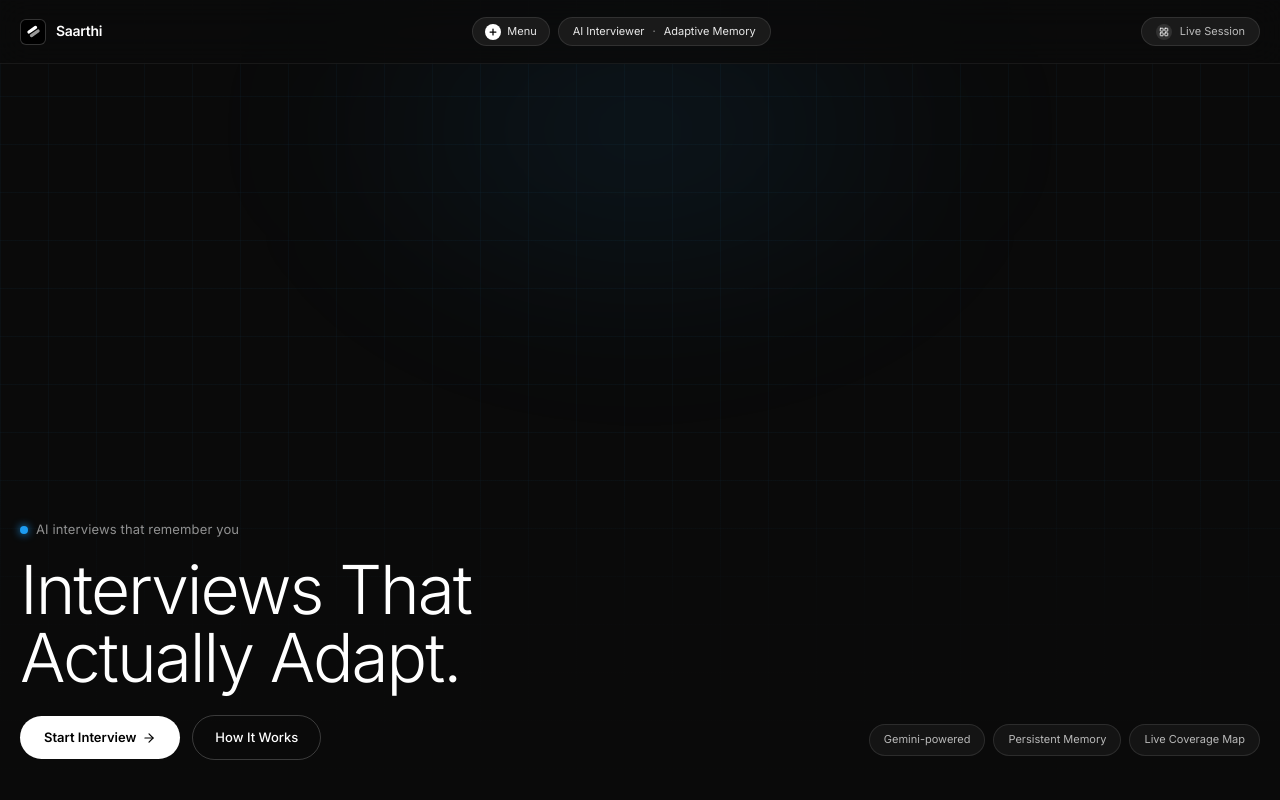
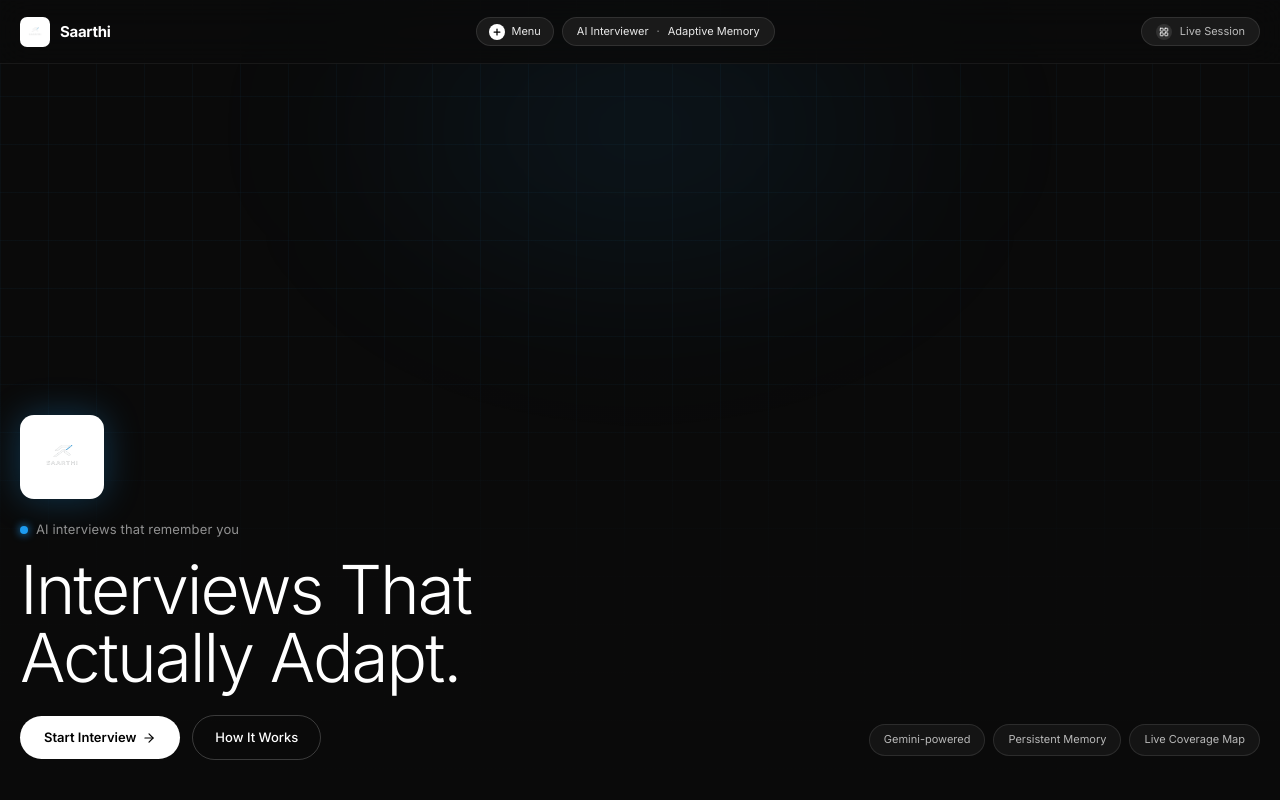
Before and after one commit to SakshiHanwat/SaarthiAi, a Next.js app: page / in a window 1280 px wide. Shown: the top 800 px of the page. Built offline with nearby package versions, Linux system fonts and the light colour scheme.

Commit message:
saarthi: update branding with new logo image, favicon, hero brand element, and header subtitles

```diff
--- a/app/interview/page.tsx
+++ b/app/interview/page.tsx
@@ -2,6 +2,7 @@
 
 import { useState, useEffect, useRef, Suspense } from 'react';
 import { useSearchParams, useRouter } from 'next/navigation';
+import Image from 'next/image';
 import type { InterviewMessage, CandidateData, FinalFeedbackResult } from '@/lib/gemini';
 import rawCurriculum from '@/data/curriculum.json';
 
@@ -150,16 +151,42 @@
       zIndex: 20,
       flexShrink: 0,
     }}>
-      {/* Left: brand */}
+      {/* Left: brand & candidate subtitle */}
       <div style={{ display: 'flex', alignItems: 'center', gap: 10 }}>
-        <span style={{ width: 8, height: 8, borderRadius: '50%', background: 'var(--accent)', boxShadow: '0 0 8px var(--accent)' }} />
+        <div
+          style={{
+            width: 28,
+            height: 28,
+            borderRadius: 7,
+            overflow: 'hidden',
+            display: 'flex',
+            alignItems: 'center',
+            justifyContent: 'center',
+            flexShrink: 0,
+            background: '#ffffff',
+            padding: 2,
+          }}
+        >
+          <Image
+            src="/logo.png"
+            alt="Saarthi Logo"
+            width={28}
+            height={28}
+            style={{ objectFit: 'contain', width: '100%', height: '100%' }}
+          />
+        </div>
         <span style={{ fontWeight: 700, fontSize: 15, color: '#ffffff', letterSpacing: '-0.01em' }}>Saarthi</span>
         {candidateName && (
           <>
             <span style={{ width: 1, height: 16, background: 'rgba(255, 255, 255, 0.15)' }} />
-            <span style={{ fontSize: 12, color: 'rgba(255, 255, 255, 0.6)', fontWeight: 500 }} className="truncate max-w-[140px] sm:max-w-none">
-              {candidateName}
-            </span>
+            <div style={{ display: 'flex', alignItems: 'center', gap: 6 }}>
+              <span style={{ fontSize: 12, color: 'rgba(255, 255, 255, 0.9)', fontWeight: 600 }} className="truncate max-w-[120px] sm:max-w-none">
+                {candidateName}
+              </span>
+              <span style={{ fontSize: 11, color: 'rgba(255, 255, 255, 0.45)', fontWeight: 400 }} className="hidden sm:inline-block">
+                · Interview with Saarthi
+              </span>
+            </div>
           </>
         )}
       </div>
--- a/app/page.tsx
+++ b/app/page.tsx
@@ -2,6 +2,7 @@
 
 import { useState, useMemo, useRef } from 'react';
 import { useRouter } from 'next/navigation';
+import Image from 'next/image';
 import { v4 as uuidv4 } from 'uuid';
 import { motion } from 'framer-motion';
 import { Plus, LayoutGrid, ArrowRight, Search } from 'lucide-react';
@@ -14,13 +15,27 @@
 
 const ROLES = ['All Roles', ...Array.from(new Set(CANDIDATES.map((c) => c.member.jobRole)))];
 
-function SaarthiLogoMark() {
+function SaarthiLogoMark({ size = 30 }: { size?: number }) {
   return (
-    <div style={{ width: 26, height: 26, background: '#000', borderRadius: 6, border: '1px solid rgba(255,255,255,0.2)', display: 'flex', alignItems: 'center', justifyContent: 'center', flexShrink: 0 }}>
-      <svg width="15" height="15" viewBox="0 0 24 24" fill="none" style={{ transform: 'rotate(-35deg)' }}>
-        <rect x="3" y="6" width="18" height="5" rx="2.5" fill="#ffffff" />
-        <rect x="3" y="13" width="18" height="5" rx="2.5" fill="#ffffff" opacity="0.6" />
-      </svg>
+    <div style={{
+      width: size,
+      height: size,
+      borderRadius: 7,
+      overflow: 'hidden',
+      display: 'flex',
+      alignItems: 'center',
+      justifyContent: 'center',
+      flexShrink: 0,
+      background: '#ffffff',
+      padding: 2,
+    }}>
+      <Image
+        src="/logo.png"
+        alt="Saarthi Logo"
+        width={size}
+        height={size}
+        style={{ objectFit: 'contain', width: '100%', height: '100%' }}
+      />
     </div>
   );
 }
@@ -133,10 +148,10 @@
           }}
           className="md:px-8"
         >
-          {/* Left: Logo & Wordmark */}
+          {/* Left: Image Logo & Wordmark */}
           <div style={{ display: 'flex', alignItems: 'center', gap: 10 }}>
-            <SaarthiLogoMark />
-            <span style={{ fontSize: 14, fontWeight: 600, color: '#ffffff', letterSpacing: '-0.02em' }} className="hidden md:inline-block">
+            <SaarthiLogoMark size={30} />
+            <span style={{ fontSize: 15, fontWeight: 700, color: '#ffffff', letterSpacing: '-0.02em' }} className="hidden md:inline-block">
               Saarthi
             </span>
           </div>
@@ -234,8 +249,34 @@
               flexWrap: 'wrap',
             }}
           >
-            {/* LEFT BLOCK: SUBTITLE, HEADING, BUTTONS */}
+            {/* LEFT BLOCK: LOGO BADGE, SUBTITLE, HEADING, BUTTONS */}
             <div style={{ flex: 1, minWidth: 280, maxWidth: 720 }}>
+
+              {/* Centered/Subtle Larger Hero Logo Element */}
+              <motion.div
+                initial={{ y: 16, opacity: 0, scale: 0.95 }}
+                animate={{ y: 0, opacity: 1, scale: 1 }}
+                transition={{ delay: 0.55, duration: 0.8 }}
+                style={{
+                  marginBottom: 20,
+                  display: 'inline-flex',
+                  alignItems: 'center',
+                  justifyContent: 'center',
+                  padding: 8,
+                  borderRadius: 14,
+                  background: '#ffffff',
+                  boxShadow: '0 0 36px rgba(29, 155, 240, 0.3)',
+                }}
+              >
+                <Image
+                  src="/logo.png"
+                  alt="Saarthi Hero Brand"
+                  width={68}
+                  height={68}
+                  style={{ objectFit: 'contain', borderRadius: 8 }}
+                />
+              </motion.div>
+
               {/* Subtitle */}
               <motion.div
                 initial={{ y: 16, opacity: 0 }}
@@ -432,7 +473,7 @@
             </div>
           </div>
 
-          {/* RESPONSIVE CANDIDATE CARDS GRID (1 col mobile, 2 tablet, 3 desktop) */}
+          {/* RESPONSIVE CANDIDATE CARDS GRID */}
           {filteredCandidates.length === 0 ? (
             <div
               style={{
```
Also changed, not shown: app/icon.png (added), public/logo.png (added).
